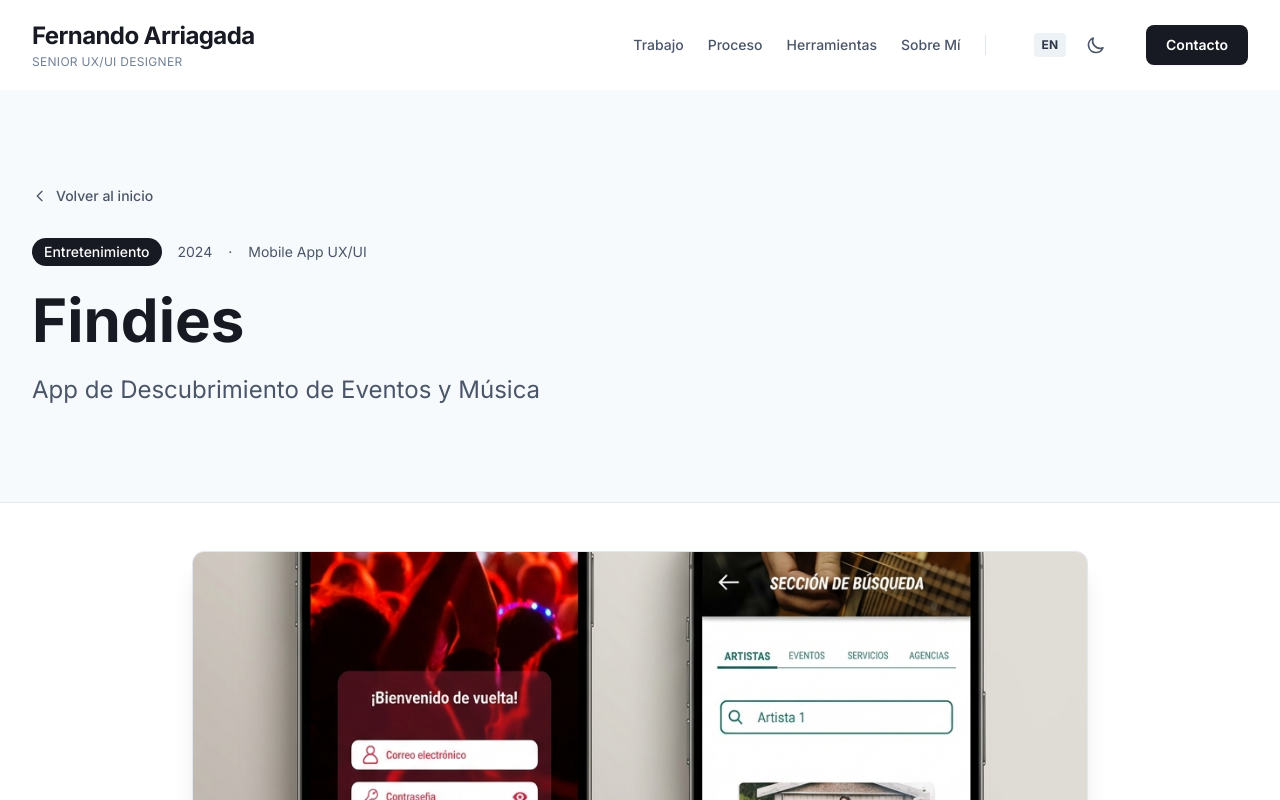
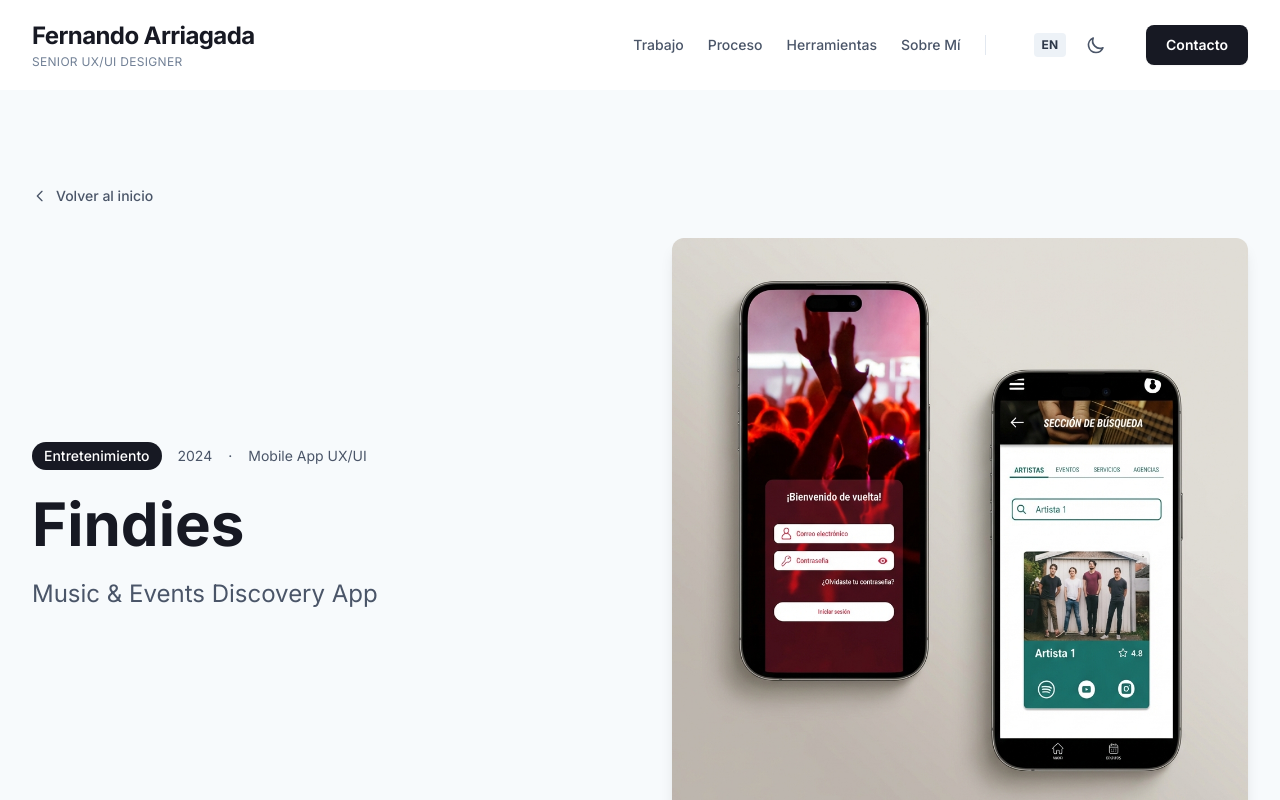
Before and after one commit to Fernandodesign96/fernandoarriagadauxui, a React (Vite) app: page /fernandoarriagadauxui/work/findies in a window 1280 px wide. Shown: the top 800 px of the page. Built offline with nearby package versions, Linux system fonts and the light colour scheme.

Commit message:
Update: Redesign Case Study Hero and customize gallery grids

```diff
--- a/src/components/CaseStudyTemplate.jsx
+++ b/src/components/CaseStudyTemplate.jsx
@@ -83,16 +83,19 @@ const CaseStudyTemplate = ({
             lovable: 'Lovable AI Preview',
             desktop: 'Live Demo (Desktop)',
             tablet: 'Live Demo (Tablet)',
-            mobile: 'Live Demo (Mobile)'
+            mobile: 'Live Demo (Mobile)',
+            github: 'GitHub Repository'
         }
         return labels[key] || 'View Resource'
     }
 
+    const galleryGridClass = project.galleryCols === 3 ? 'md:grid-cols-3' : 'md:grid-cols-2';
+
     return (
         <div className="min-h-screen bg-white dark:bg-neutral-950 transition-colors duration-200">
-            {/* Hero Section */}
+            {/* Hero Section with Integrated Cover Image */}
             <section className="bg-neutral-50 dark:bg-neutral-900/50 border-b border-neutral-200 dark:border-neutral-800 transition-colors duration-200">
-                <div className="container-custom py-16 md:py-24">
+                <div className="container-custom py-12 md:py-20 lg:py-24">
                     <Link
                         to="/"
                         className="inline-flex items-center gap-2 text-sm font-medium text-neutral-600 dark:text-neutral-400 hover:text-primary-600 dark:hover:text-primary-400 mb-8 transition-colors"
@@ -103,7 +106,9 @@ const CaseStudyTemplate = ({
                         {t.backHome}
                     </Link>
 
-                    <div className="max-w-4xl">
+                    <div className="flex flex-col-reverse lg:flex-row items-center gap-12 lg:gap-16">
+                        {/* Text Column */}
+                        <div className="flex-1 w-full">
                             <div className="flex flex-wrap items-center gap-4 mb-6">
                                 <span className="px-3 py-1 bg-neutral-900 dark:bg-white text-white dark:text-neutral-900 text-sm font-medium rounded-full">
                                     {project.industry}
@@ -116,27 +121,24 @@ const CaseStudyTemplate = ({
                             <h1 className="text-4xl md:text-5xl lg:text-6xl font-bold mb-6 text-neutral-900 dark:text-white leading-tight">
                                 {project.title}
                             </h1>
-                        <p className="text-xl md:text-2xl text-neutral-600 dark:text-neutral-400 leading-relaxed max-w-3xl">
+                            <p className="text-xl md:text-2xl text-neutral-600 dark:text-neutral-400 leading-relaxed">
                                 {project.subtitle}
                             </p>
                         </div>
-                </div>
-            </section>
 
-            {/* Project Cover Image (Compact) */}
+                        {/* Image Column */}
                         {project.coverImage && (
-                <section className="container-custom py-8 md:py-12">
-                    <div className="max-w-4xl mx-auto">
-                        <div className="rounded-xl overflow-hidden shadow-xl border border-neutral-200 dark:border-neutral-800 relative aspect-[21/9]">
+                            <div className="flex-1 w-full max-w-2xl">
                                 <img
                                     src={`${import.meta.env.BASE_URL}${project.coverImage.startsWith('/') ? project.coverImage.slice(1) : project.coverImage}`}
                                     alt={`${project.title} showcase`}
-                                className="w-full h-full object-cover"
+                                    className="w-full h-auto rounded-xl shadow-lg object-cover"
                                 />
+                            </div>
+                        )}
                     </div>
                 </div>
             </section>
-            )}
 
             <div className="container-custom py-12 md:py-16">
                 <div className="max-w-4xl mx-auto space-y-20">
@@ -182,7 +184,9 @@ const CaseStudyTemplate = ({
                                 {t.resources}
                             </h2>
                             <div className="flex flex-wrap gap-4">
-                                {Object.entries(project.links).map(([key, url]) => (
+                                {Object.entries(project.links).map(([key, url]) => {
+                                    if (key === 'github') return null; // Skip github here as it has its own section
+                                    return (
                                         <a
                                             key={key}
                                             href={url}
@@ -200,7 +204,8 @@ const CaseStudyTemplate = ({
                                                 <path strokeLinecap="round" strokeLinejoin="round" strokeWidth={2} d="M10 6H6a2 2 0 00-2 2v10a2 2 0 002 2h10a2 2 0 002-2v-4M14 4h6m0 0v6m0-6L10 14" />
                                             </svg>
                                         </a>
-                                ))}
+                                    )
+                                })}
                             </div>
                         </section>
                     )}
@@ -328,9 +333,9 @@ const CaseStudyTemplate = ({
                                 <span className="w-1.5 h-8 bg-primary-500 mr-4 rounded-full"></span>
                                 {group.title}
                             </h3>
-                            <div className="grid grid-cols-1 gap-8 md:gap-12">
+                            <div className={`grid grid-cols-1 ${galleryGridClass} gap-8 md:gap-8`}>
                                 {group.images.map((img, imgIndex) => (
-                                    <div key={imgIndex} className="bg-neutral-50 dark:bg-neutral-900 p-2 md:p-4 rounded-xl border border-neutral-200 dark:border-neutral-800 shadow-sm hover:shadow-md transition-shadow">
+                                    <div key={imgIndex} className="bg-neutral-50 dark:bg-neutral-900 p-2 rounded-xl border border-neutral-200 dark:border-neutral-800 shadow-sm hover:shadow-md transition-shadow">
                                         <img
                                             src={`${import.meta.env.BASE_URL}${img.startsWith('/') ? img.slice(1) : img}`}
                                             alt={`${group.title} ${imgIndex + 1}`}
--- a/src/data/projects.js
+++ b/src/data/projects.js
@@ -3,6 +3,7 @@ const projectsData = {
         {
             id: 1,
             slug: 'banco-estado',
+            galleryCols: 3,
             title: 'Banco Estado',
             subtitle: 'Optimización de Conversión B2B Fintech',
             year: '2025',
@@ -35,6 +36,7 @@ const projectsData = {
         {
             id: 2,
             slug: 'bcn-global',
+            galleryCols: 2,
             title: 'BCN Global',
             subtitle: 'Rediseño Corporativo B2B SaaS',
             year: '2025',
@@ -74,6 +76,7 @@ const projectsData = {
         {
             id: 3,
             slug: 'ghali-kombucha',
+            galleryCols: 2,
             title: 'Ghali Kombucha',
             subtitle: 'Investigación y Optimización UX E-commerce',
             year: '2025',
@@ -107,6 +110,7 @@ const projectsData = {
         {
             id: 4,
             slug: 'la-especieria',
+            galleryCols: 2,
             title: 'La Especiería',
             subtitle: 'UX/UI E-commerce & Desarrollo Front-End',
             year: '2024',
@@ -138,6 +142,7 @@ const projectsData = {
         {
             id: 5,
             slug: 'pharmafy',
+            galleryCols: 3,
             title: 'Pharmafy',
             subtitle: 'Diseño UX App de Salud',
             year: '2023',
@@ -145,7 +150,7 @@ const projectsData = {
             type: 'Diseño UX',
             description: 'Solución de salud digital para gestión de medicamentos demostrando proceso UX end-to-end desde investigación hasta prototipos.',
             coverImage: '/assets/projects/pharmafy-cover.png',
-            tags: ['Salud', 'Investigación UX', 'Personas', 'Flujos de Usuario'],
+            tags: ['Healthcare', 'UX Research', 'Personas', 'Flujos de Usuario'],
             metrics: {
                 improvement: 'Diseño privacidad-primero',
                 impact: 'Certificación Google UX'
@@ -163,8 +168,9 @@ const projectsData = {
         {
             id: 6,
             slug: 'findies',
+            galleryCols: 3,
             title: 'Findies',
-            subtitle: 'App de Descubrimiento de Eventos y Música',
+            subtitle: 'Music & Events Discovery App',
             year: '2024',
             industry: 'Entretenimiento',
             type: 'Mobile App UX/UI',
@@ -188,8 +194,9 @@ const projectsData = {
         {
             id: 7,
             slug: 'goodmeal',
+            galleryCols: 3,
             title: 'GoodMeal',
-            subtitle: 'App de Planificación de Comidas y Nutrición',
+            subtitle: 'Meal Planning & Nutrition App',
             year: '2024',
             industry: 'Salud y Bienestar',
             type: 'Mobile App UX/UI',
@@ -198,14 +205,14 @@ const projectsData = {
             tags: ['Diseño Móvil', 'Onboarding', 'Health Tech', 'Estrategia UX'],
             metrics: {
                 improvement: 'Adquisición de usuarios',
-                impact: 'Seguimiento nutricional accesible'
+                impact: 'Accessible nutrition tracking'
             },
             links: {
                 figma: 'https://www.figma.com/design/dFQzwm8NK6z86GDVmIcUd8/Wireframe-App-GoodMeal---Equipo-3?node-id=113-3&t=XpVD9THQJRMtoRae-1'
             },
             gallery: [
                 {
-                    title: "Prototipo Final",
+                    title: "Final Prototype",
                     images: [
                         ...Array.from({ length: 5 }, (_, i) => `/assets/projects/goodmeal/goodmeal${i + 1}.PNG`),
                         '/assets/projects/goodmeal/goodmealuikit.PNG'
@@ -218,6 +225,7 @@ const projectsData = {
         {
             id: 1,
             slug: 'banco-estado',
+            galleryCols: 3,
             title: 'Banco Estado',
             subtitle: 'Fintech B2B Conversion Optimization',
             year: '2025',
@@ -250,6 +258,7 @@ const projectsData = {
         {
             id: 2,
             slug: 'bcn-global',
+            galleryCols: 2,
             title: 'BCN Global',
             subtitle: 'B2B Corporate Homepage Redesign',
             year: '2025',
@@ -289,6 +298,7 @@ const projectsData = {
         {
             id: 3,
             slug: 'ghali-kombucha',
+            galleryCols: 2,
             title: 'Ghali Kombucha',
             subtitle: 'E-commerce UX Research & Optimization',
             year: '2025',
@@ -322,6 +332,7 @@ const projectsData = {
         {
             id: 4,
             slug: 'la-especieria',
+            galleryCols: 2,
             title: 'La Especiería',
             subtitle: 'E-commerce UX/UI & Front-End Development',
             year: '2024',
@@ -353,6 +364,7 @@ const projectsData = {
         {
             id: 5,
             slug: 'pharmafy',
+            galleryCols: 3,
             title: 'Pharmafy',
             subtitle: 'Healthcare App UX Design',
             year: '2023',
@@ -378,6 +390,7 @@ const projectsData = {
         {
             id: 6,
             slug: 'findies',
+            galleryCols: 3,
             title: 'Findies',
             subtitle: 'Music & Events Discovery App',
             year: '2024',
@@ -403,10 +416,11 @@ const projectsData = {
         {
             id: 7,
             slug: 'goodmeal',
+            galleryCols: 3,
             title: 'GoodMeal',
             subtitle: 'Meal Planning & Nutrition App',
             year: '2024',
-            industry: 'Health & Wellness',
+            industry: 'Salud y Bienestar',
             type: 'Mobile App UX/UI',
             description: 'Health-focused meal planning application with streamlined onboarding and low-friction user acquisition flow.',
             coverImage: '/assets/projects/goodmeal-cover.png',
```
Lines whose indentation alone changed are shown as unchanged.
